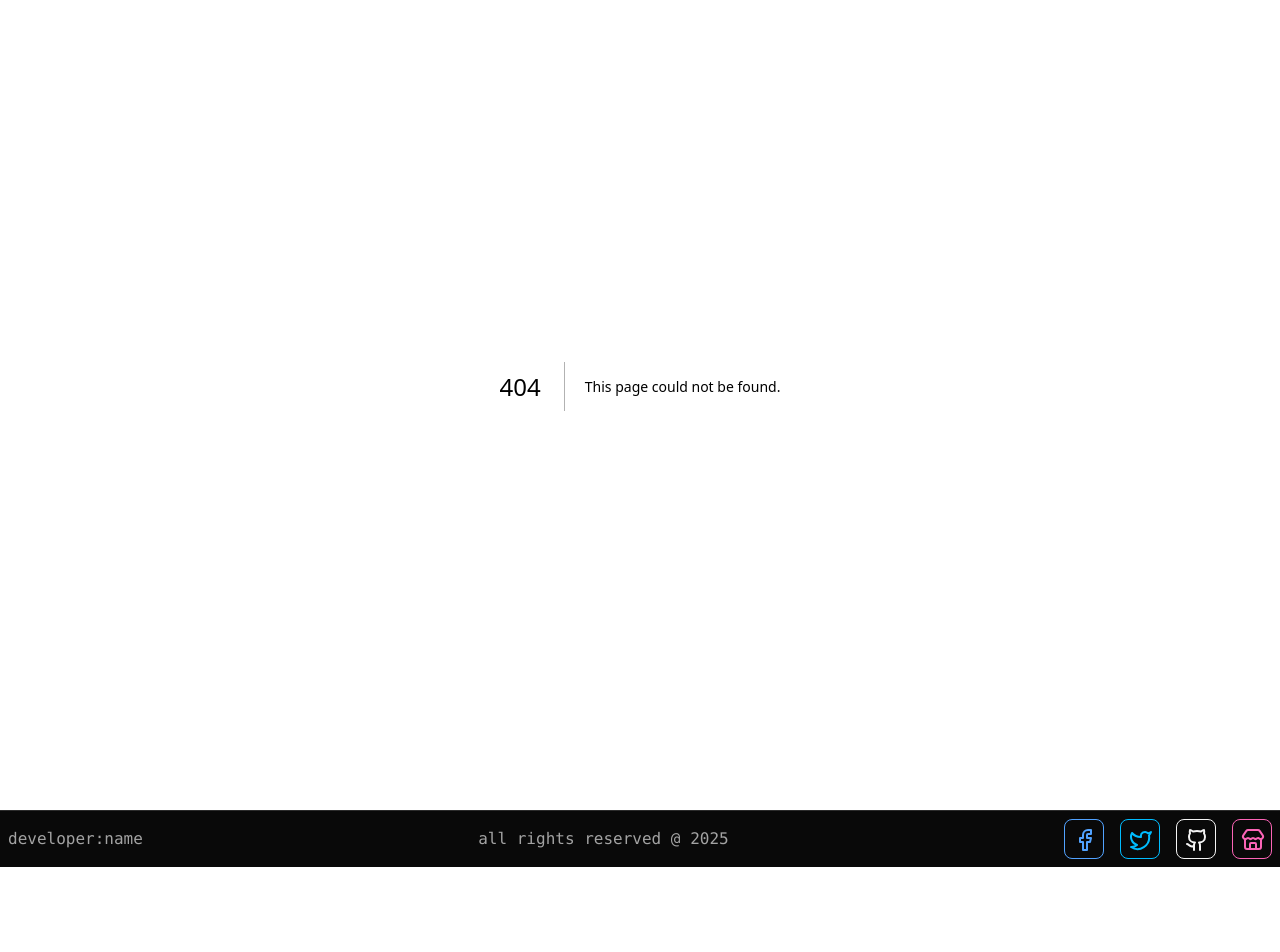
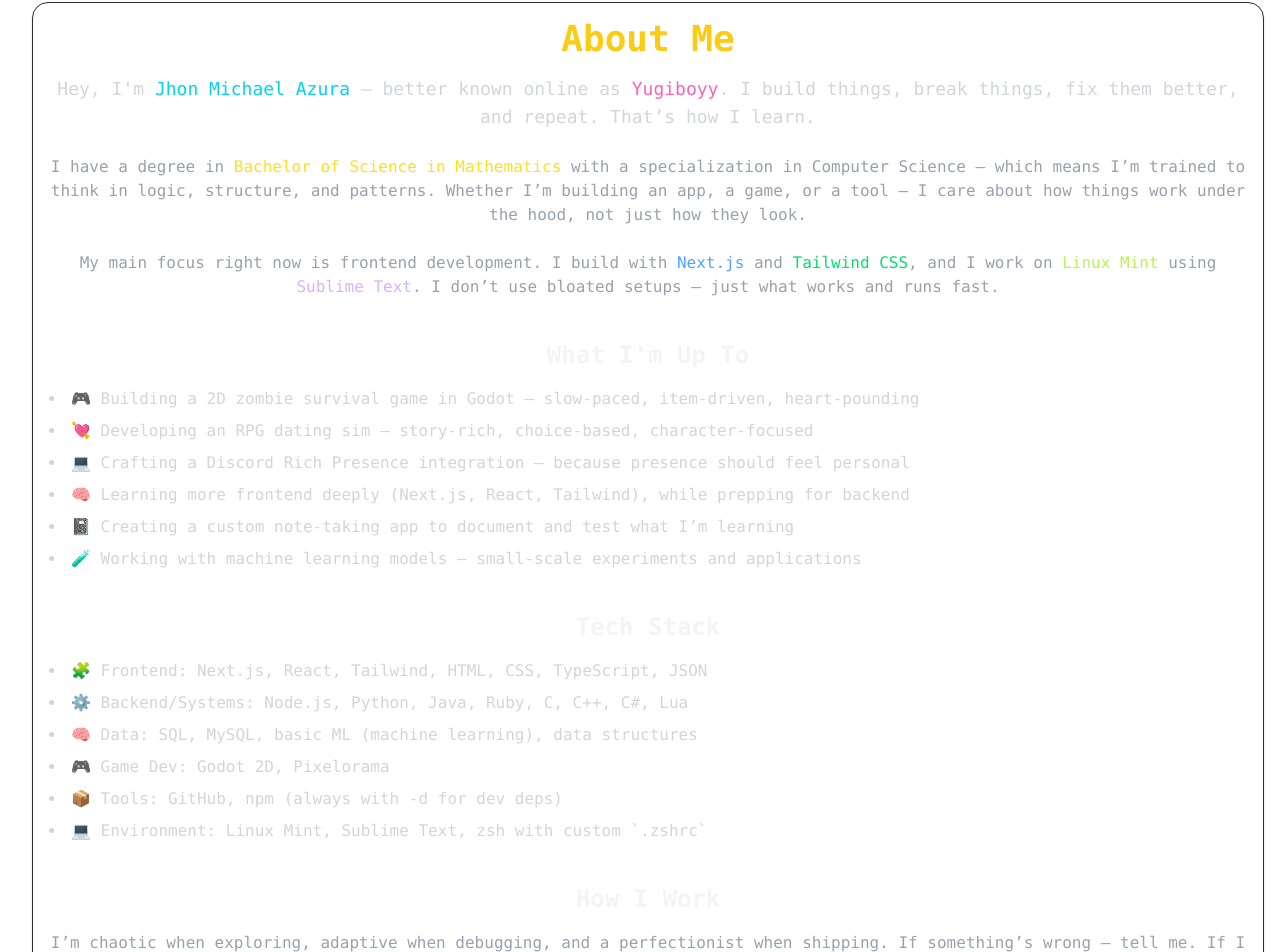
Before and after one commit to Jmazura/E-Portfolio, a Next.js app: page /about in a window 1280 px wide. Before the commit this address had no page. Shown: the part 269-1221 px from the top of the page. Before the commit the page ends 1136 px from the top, so only its background shows below. Built offline with nearby package versions, Linux system fonts and the light colour scheme.

Commit message:
Added temporary

```diff
--- a/src/About/page.tsx
+++ /dev/null
@@ -1,8 +0,0 @@
-
-export default function About(){
-	return(
-
-		<div> NOT YET DEVELOPED</div>
-
-		);
-}
--- /dev/null
+++ b/src/app/about/page.tsx
@@ -0,0 +1,52 @@
+export default function About() {
+  return (
+    <section className="mx-auto px-6 py-12 text-center">
+      <h1 className="text-4xl font-bold mb-4 text-[var(--color-highlight)]">About Me</h1>
+
+      <p className="text-lg text-gray-300 mb-6">
+        Hey, I'm <span className="text-cyan-400">Jhon Michael Azura</span> — better known online as <span className="text-pink-400">Yugiboyy</span>. I build things, break things, fix them better, and repeat. That’s how I learn.
+      </p>
+
+      <p className="text-gray-400 mb-6">
+        I have a degree in <span className="text-yellow-300">Bachelor of Science in Mathematics</span> with a specialization in Computer Science — which means I’m trained to think in logic, structure, and patterns. Whether I’m building an app, a game, or a tool — I care about how things work under the hood, not just how they look.
+      </p>
+
+      <p className="text-gray-400 mb-6">
+        My main focus right now is frontend development. I build with <span className="text-blue-400">Next.js</span> and <span className="text-green-400">Tailwind CSS</span>, and I work on <span className="text-lime-300">Linux Mint</span> using <span className="text-purple-300">Sublime Text</span>. I don’t use bloated setups — just what works and runs fast.
+      </p>
+
+      <h2 className="text-2xl font-semibold mt-10 mb-4 text-white">What I'm Up To</h2>
+      <ul className="text-left text-gray-300 list-disc list-inside space-y-2">
+        <li>🎮 Building a 2D zombie survival game in Godot — slow-paced, item-driven, heart-pounding</li>
+        <li>💘 Developing an RPG dating sim — story-rich, choice-based, character-focused</li>
+        <li>💻 Crafting a Discord Rich Presence integration — because presence should feel personal</li>
+        <li>🧠 Learning more frontend deeply (Next.js, React, Tailwind), while prepping for backend</li>
+        <li>📓 Creating a custom note-taking app to document and test what I’m learning</li>
+        <li>🧪 Working with machine learning models — small-scale experiments and applications</li>
+      </ul>
+
+      <h2 className="text-2xl font-semibold mt-10 mb-4 text-white">Tech Stack</h2>
+      <ul className="text-left text-gray-300 list-disc list-inside space-y-2">
+        <li>🧩 Frontend: Next.js, React, Tailwind, HTML, CSS, TypeScript, JSON</li>
+        <li>⚙️ Backend/Systems: Node.js, Python, Java, Ruby, C, C++, C#, Lua</li>
+        <li>🧠 Data: SQL, MySQL, basic ML (machine learning), data structures</li>
+        <li>🎮 Game Dev: Godot 2D, Pixelorama</li>
+        <li>📦 Tools: GitHub, npm (always with <code>-d</code> for dev deps)</li>
+        <li>💻 Environment: Linux Mint, Sublime Text, zsh with custom `.zshrc`</li>
+      </ul>
+
+      <h2 className="text-2xl font-semibold mt-10 mb-4 text-white">How I Work</h2>
+      <p className="text-gray-400 mb-6">
+        I’m chaotic when exploring, adaptive when debugging, and a perfectionist when shipping. If something’s wrong — tell me. If I don’t get it — I’ll break it apart until I do.
+      </p>
+
+      <p className="text-gray-400 mb-6">
+        I don’t code for trends or titles. I build because I want full control over what I make. And every line I write gets me one step closer to that.
+      </p>
+
+      <p className="mt-10 text-gray-500 italic">
+        Less noise. More logic. Build it until it works.
+      </p>
+    </section>
+  );
+}
--- /dev/null
+++ b/src/app/contact/page.tsx
@@ -0,0 +1,34 @@
+export default function Contact() {
+  return (
+    <section className="mx-auto px-6 py-12 text-center">
+      <h1 className="text-4xl font-bold mb-6 text-[var(--color-highlight)]">Contact Me</h1>
+
+      <p className="text-gray-400 mb-6">
+        Whether it’s a project, collaboration, or just a quick question — feel free to reach out.
+      </p>
+
+      <div className="flex flex-col items-center space-y-4 text-lg text-gray-300">
+        <div>
+          <span className="font-semibold text-white">Phone:</span>{' '}
+          <a href="tel:+639695588421" className="text-cyan-400 hover:underline">
+            0969 558 8421
+          </a>
+        </div>
+
+        <div>
+          <span className="font-semibold text-white">Email:</span>{' '}
+          <a
+            href="mailto:azurajhonmichael33@gmail.com"
+            className="text-cyan-400 hover:underline"
+          >
+            azurajhonmichael33@gmail.com
+          </a>
+        </div>
+      </div>
+
+      <p className="mt-10 text-sm text-gray-500 italic">
+        I usually reply within a day — unless I’m deep in code or running from zombies.
+      </p>
+    </section>
+  );
+}
--- a/src/app/globals.css
+++ b/src/app/globals.css
@@ -88,7 +88,7 @@
 }
 
 section{
-  @apply p-4 w-full gap-4 items-center justify-between;
+  @apply m-2 mt-4 p-4 w-full gap-4 items-center justify-between;
   @apply border border-[var(--color-border)];
   @apply rounded-2xl;
   @apply transition transition-transform duration-500 shadow ease-in-out;
--- a/src/app/page.tsx
+++ b/src/app/page.tsx
@@ -17,6 +17,10 @@
         <p className="mt-4">
           Embracing failure is embracing growth. Reflect, adapt, and try again — because progress is forged in the fire of persistence.
         </p>
+      </section>
+
+      <section>
+
       </section>
 
       <h1 className="typewriter text-4xl mt-4 font-bold text-[var(--color-highlight)]">
```
